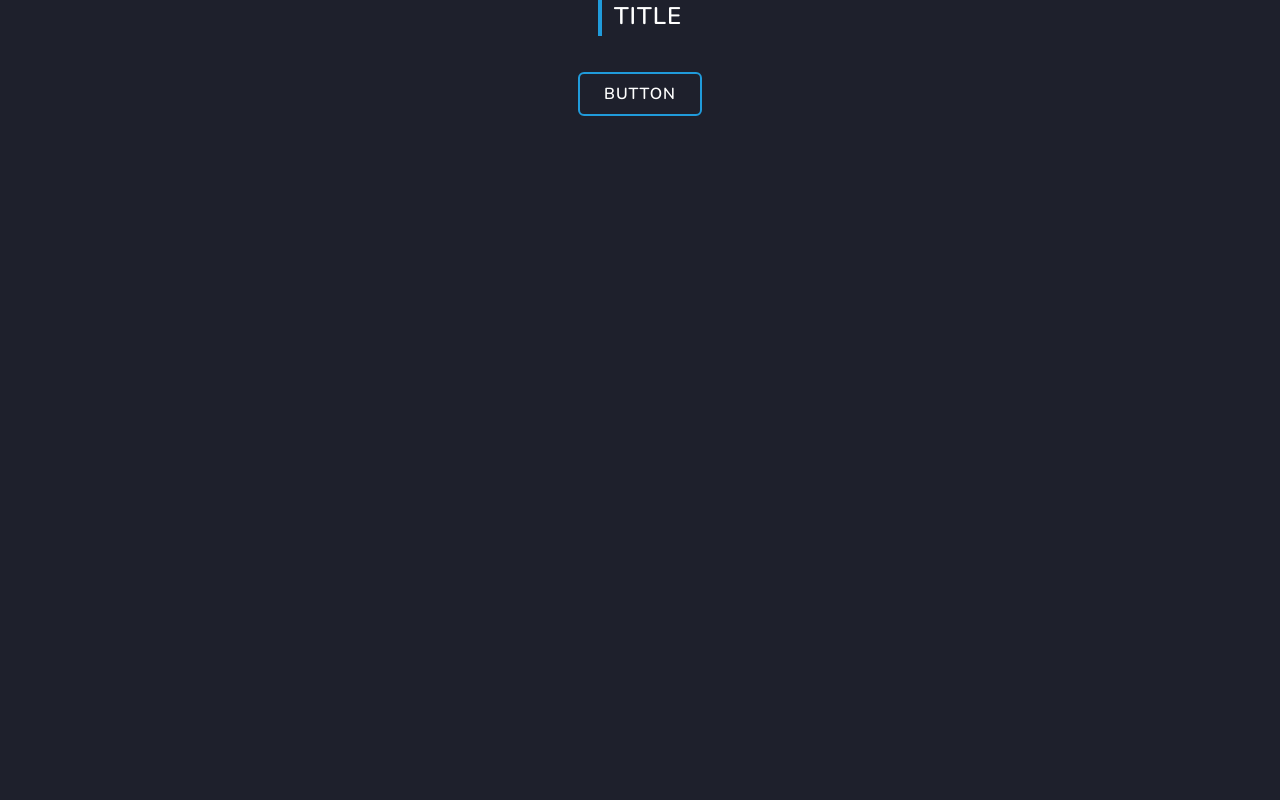
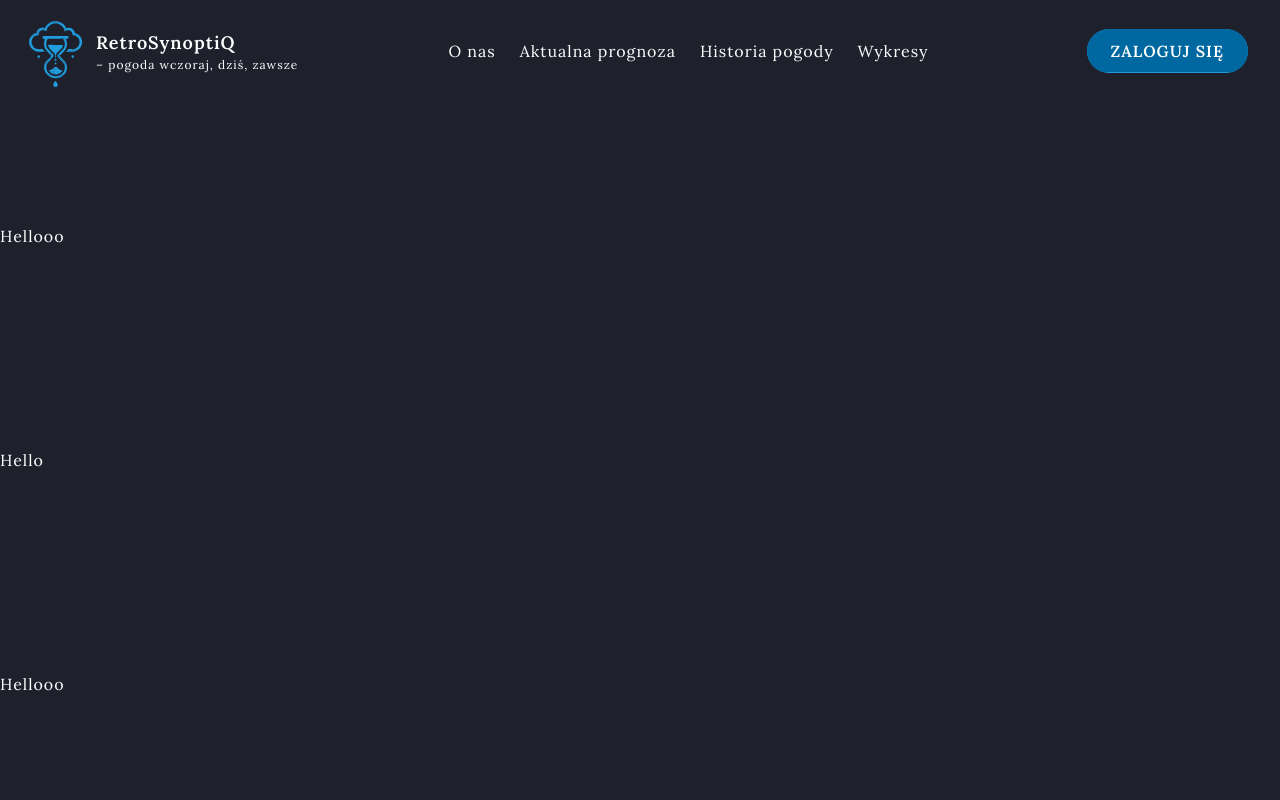
Before and after one commit to KamilPorada/Praca_Magisterska_Frontend, a Next.js app: page / in a window 1280 px wide. Shown: the top 800 px of the page. Built offline with nearby package versions, Linux system fonts and the light colour scheme.

Commit message:
Create header with mobile and desktop menu

```diff
--- a/app/globals.css
+++ b/app/globals.css
@@ -23,32 +23,45 @@
 body {
   color: var(--foreground);
   background: var(--background);
-  font-family: var(--font-primary);
+  font-family: var(--font-secondary);
   letter-spacing: 1px;
 }
 
+html {
+	scroll-behavior: smooth;
+	scroll-padding-top: 135px;
+}
+
 .btn {
-	position: relative;
+  position: relative;
   font-size: 0.75rem;
-  padding: 0.5rem 1.5rem;
-  margin: 0 0.75rem;
+  padding: 0.4rem 1rem; /* Mniejsze paddingi */
+  margin: 0 0.5rem; /* Mniejszy margines */
   font-weight: 600;
-	text-transform: uppercase;
-	border: 2px solid #209bdb;
-	background-color: transparent;
-  border-radius: 0.375rem;
+  text-transform: uppercase;
+  background-color: #209bdb;
+  color: white;
+  border-radius: 100rem;
   transition: color 0.8s;
-	cursor: pointer;
-	overflow: hidden;
-	z-index: 1;
-
+  cursor: pointer;
+  overflow: hidden;
+  z-index: 1;
 }
 
 @media (min-width: 640px) {
   .btn {
-    font-size: 1rem;
+    font-size: 0.875rem; /* Zmniejszona czcionka */
+    padding: 0.5rem 1.25rem; /* Dostosowane paddingi */
   }
 }
+
+@media (min-width: 1024px) {
+  .btn {
+    font-size: 1rem; /* Normalny rozmiar na desktopie */
+    padding: 0.6rem 1.5rem; /* Trochę większe paddingi */
+  }
+}
+
 
 .btn:hover {
   color: white;
@@ -75,21 +88,21 @@ body {
 @keyframes buttonIn {
 	from {
 		left: -220%;
-		background-color: transparent;
+		background-color: #209bdb;
 	}
 	to {
 		left: -20%;
-		background-color: #209bdb;
+		background-color: #0068a0;
 	}
 }
 
 @keyframes buttonOut {
 	from {
 		left: -20%;
-		background-color: #209bdb;
+		background-color: #0068a0;
 	}
 	to {
 		left: -220%;
-		background-color: transparent;
+		background-color: #209bdb;
 	}
 }
--- a/app/page.tsx
+++ b/app/page.tsx
@@ -1,11 +1,21 @@
-import Button from "@/components/UI/Button";
-import SectionTitle from "@/components/UI/SectionTitle";
+import Header from '@/components/Home/Header'
 
 export default function Home() {
-  return (
-    <div className="flex flex-col items-center justify-items-center gap-10 h-full">
-      <SectionTitle title="Title"/>
-      <Button>Button</Button>
-    </div>
-  );
+	return (
+		<section className=' flex flex-col flex-wrap justify-center'>
+			<Header />
+			<div className='flex flex-col gap-[200px]'>
+				<h1>Hello</h1>
+				<h1>Hellooo</h1>
+        <h1>Hello</h1>
+				<h1>Hellooo</h1>
+        <h1>Hello</h1>
+				<h1>Hellooo</h1>
+        <h1>Hello</h1>
+				<h1>Hellooo</h1>
+        <h1>Hello</h1>
+				<h1>Hellooo</h1>
+			</div>
+		</section>
+	)
 }
--- /dev/null
+++ b/components/Home/Header.tsx
@@ -0,0 +1,116 @@
+'use client'
+import React, { useState, useEffect } from "react";
+import Image from "next/image";
+import { FontAwesomeIcon } from "@fortawesome/react-fontawesome";
+import { faBars, faTimes } from "@fortawesome/free-solid-svg-icons";
+import { motion, AnimatePresence } from "framer-motion";
+import logo from "../../public/icon/logo.svg";
+import Button from "../UI/Button";
+
+const Header = () => {
+  const [isMenuOpen, setIsMenuOpen] = useState(false);
+  const [isScrolled, setIsScrolled] = useState(false);
+
+  useEffect(() => {
+    const handleScroll = () => {
+      setIsScrolled(window.scrollY > 50); // Jeśli przewinięto więcej niż 50px, zmień stan
+    };
+
+    window.addEventListener("scroll", handleScroll);
+    return () => window.removeEventListener("scroll", handleScroll);
+  }, []);
+
+  return (
+    <header
+      className={`fixed top-0 left-0 w-full z-50 transition-all duration-300 bg-backgroundColor`}
+    >
+      <div className="flex items-center justify-between px-6 py-3">
+        {/* Logo i nazwa */}
+        <div className="flex items-center space-x-3">
+          <Image src={logo} alt="RetroSynoptiQ Logo" width={60} />
+          <div>
+            <span className="text-lg font-bold text-white">RetroSynoptiQ</span>
+            <p className="text-xs font-thin">– pogoda wczoraj, dziś, zawsze</p>
+          </div>
+        </div>
+
+        {/* Menu desktopowe */}
+        <nav className="hidden lg:flex space-x-6 font-medium">
+          {[
+            { label: "O nas", href: "#about" },
+            { label: "Aktualna prognoza", href: "#forecast" },
+            { label: "Historia pogody", href: "#history" },
+            { label: "Wykresy", href: "#charts" }
+          ].map((item, index) => (
+            <a
+              key={index}
+              href={item.href}
+              className="relative text-white hover:text-gray-300 transition-colors before:absolute before:bottom-[-4px] before:left-1/2 before:w-0 before:h-[2px] before:bg-mainColor before:transition-all before:duration-300 before:ease-in-out hover:before:w-full hover:before:left-0"
+            >
+              {item.label}
+            </a>
+          ))}
+        </nav>
+
+        {/* Przycisk logowania */}
+        <div className="hidden lg:block">
+          <Button className="text-black">Zaloguj się</Button>
+        </div>
+
+        {/* Przycisk otwierający menu mobilne */}
+        <button
+          className="lg:hidden text-white text-2xl"
+          onClick={() => setIsMenuOpen(true)}
+        >
+          <FontAwesomeIcon icon={faBars} />
+        </button>
+
+        {/* Menu boczne dla urządzeń mobilnych */}
+        <AnimatePresence>
+          {isMenuOpen && (
+            <motion.div
+              initial={{ x: "100%" }}
+              animate={{ x: 0 }}
+              exit={{ x: "100%" }}
+              transition={{ type: "spring", stiffness: 300, damping: 30 }}
+              className="fixed top-0 right-0 w-64 h-full bg-backgroundColor shadow-lg p-6 flex flex-col z-50"
+            >
+              {/* Przycisk zamykający menu */}
+              <button
+                className="self-end text-white text-2xl"
+                onClick={() => setIsMenuOpen(false)}
+              >
+                <FontAwesomeIcon icon={faTimes} />
+              </button>
+
+              {/* Linki w menu */}
+              <nav className="flex flex-col items-start space-y-4 mt-8 font-medium">
+                {[
+                  { label: "O nas", href: "#about" },
+                  { label: "Aktualna prognoza", href: "#forecast" },
+                  { label: "Historia pogody", href: "#history" },
+                  { label: "Wykresy", href: "#charts" }
+                ].map((item, index) => (
+                  <a
+                    key={index}
+                    href={item.href}
+                    className="relative text-white transition-colors before:absolute before:bottom-[-4px] before:left-0 before:w-0 before:h-[2px] before:bg-mainColor before:transition-all before:duration-300 before:ease-in-out hover:before:w-full"
+                  >
+                    {item.label}
+                  </a>
+                ))}
+              </nav>
+
+              {/* Przycisk logowania w menu */}
+              <div className="mt-auto">
+                <Button className="w-full mt-6">Zaloguj się</Button>
+              </div>
+            </motion.div>
+          )}
+        </AnimatePresence>
+      </div>
+    </header>
+  );
+};
+
+export default Header;
```
Also changed, not shown: package.json (+9 -4 lines), public/icon/logo.svg (added), 1 other file (tests, documents, lock files or other folders).
